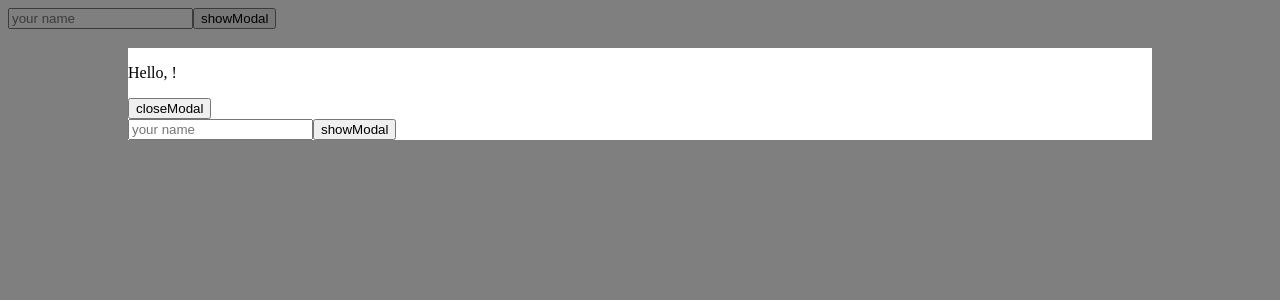
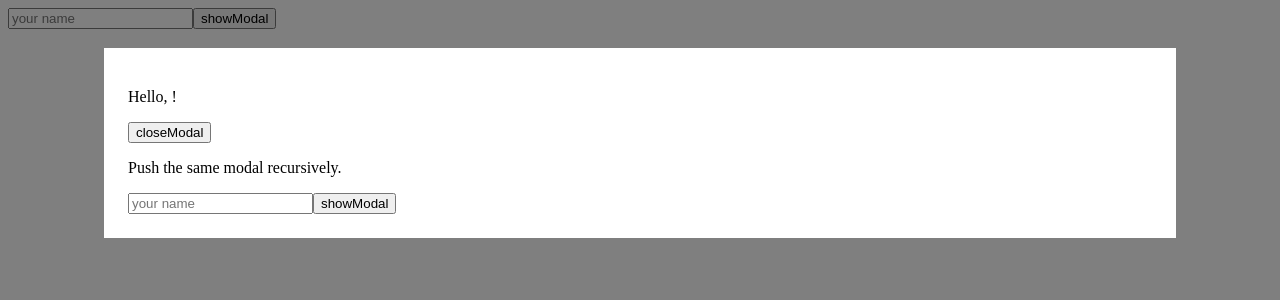
Before and after one commit to ztrehagem/vue-modal, a Vue app: page / in a window 1280 px wide. Both pictures are taken after a click on the button "showModal". Shown: the top 300 px of the page. Built offline with nearby package versions, Linux system fonts and the light colour scheme.

Commit message:
adjust styles

```diff
--- a/src/components/HelloModal.vue
+++ b/src/components/HelloModal.vue
@@ -27,10 +27,10 @@ function showModal() {
         <p>Hello, {{ props.args.name }}!</p>
         <button type="button" @click.prevent="dismiss">closeModal</button>
 
-        <div>
-          <input v-model="name" type="text" placeholder="your name" />
-          <button type="button" @click.prevent="showModal">showModal</button>
-        </div>
+        <p>Push the same modal recursively.</p>
+
+        <input v-model="name" type="text" placeholder="your name" />
+        <button type="button" @click.prevent="showModal">showModal</button>
       </div>
     </div>
   </VueModal>
@@ -49,6 +49,7 @@ function showModal() {
     width: 100%;
     max-width: 1024px;
     background: #fff;
+    padding: 24px;
   }
 }
 </style>
```
